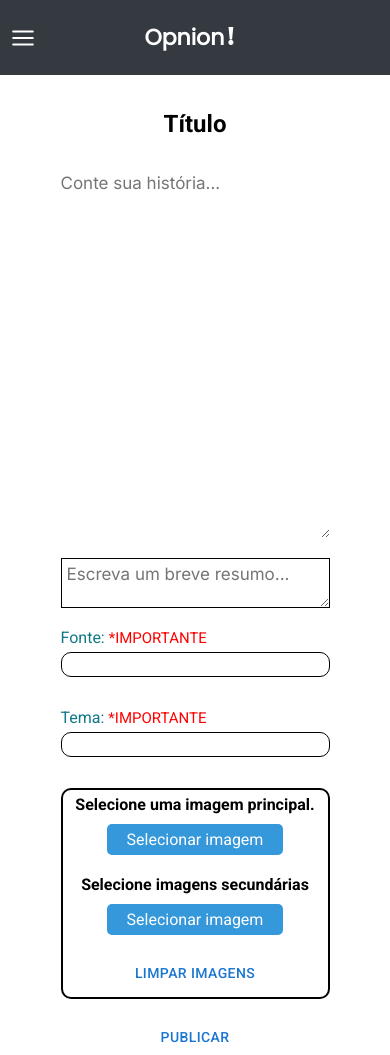
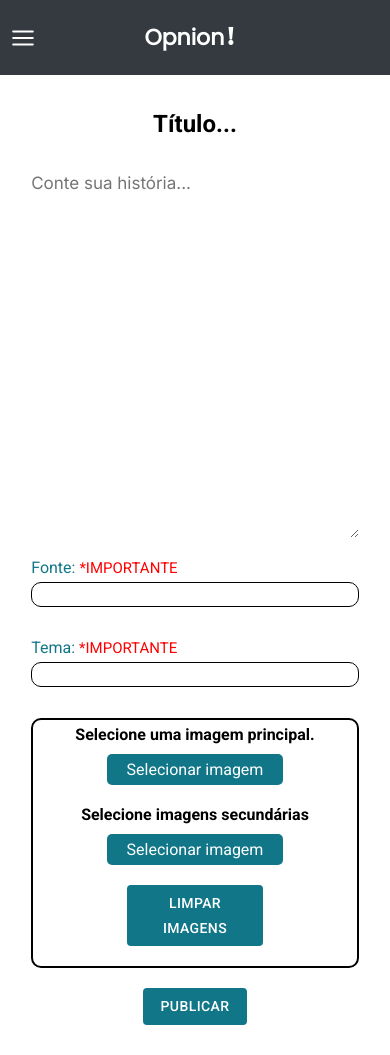
Before and after one commit to guilopreti/capstone-m3-grupo-3-vilson, a React (Create React App) app: page /create in a window 390 px wide. Built offline with nearby package versions, Linux system fonts and the light colour scheme; no server answers; a web font is replaced by a local one; what styled-breakpoints would draw is missing.

Commit message:
feature: page create-post responsiva

```diff
--- a/src/App.js
+++ b/src/App.js
@@ -1,12 +1,7 @@
 import Routes from "./Routes";
-import { useContext } from "react";
-import { PostsContext } from "./Providers/posts";
 import GlobalStyles from "./styles/globalStyles";
 
 function App() {
-  const { posts } = useContext(PostsContext);
-  console.log(posts);
-
   return (
     <>
       <GlobalStyles />
--- a/src/pages/CreatePost/index.jsx
+++ b/src/pages/CreatePost/index.jsx
@@ -11,10 +11,13 @@ const CreatePost = () => {
   const { user } = useContext(UserContext);
 
   const formSchema = yup.object().shape({
-    text: yup.string().required("Texto obrigatório"),
+    text: yup
+      .string()
+      .min(2500, "Mínimo de 2500 caracteres!")
+      .max(9000, "Máximo de 9000 caracteres!")
+      .required("Texto Obrigatório!"),
     font: yup.string(),
     theme: yup.string(),
-    resume: yup.string().required("Resumo obrigatório"),
   });
 
   const [title, setTitle] = useState("Sem Título");
@@ -39,6 +42,11 @@ const CreatePost = () => {
     reader.readAsDataURL(evt.target.files[0]);
   };
 
+  const cleanImages = () => {
+    setPrimaryImage("");
+    setSecondaryImages([]);
+  };
+
   const {
     register,
     handleSubmit,
@@ -51,7 +59,6 @@ const CreatePost = () => {
       text: data.text,
       font: data.font,
       theme: data.theme,
-      resume: data.resume,
       date: `${new Date().getDate()}/${
         new Date().getMonth() + 1
       }/${new Date().getFullYear()} - ${new Date().getHours()}:${new Date().getMinutes()}:${new Date().getSeconds()}`,
@@ -61,7 +68,6 @@ const CreatePost = () => {
       media: null,
       userId: user.user.id,
     };
-
     api
       .post("/posts", post, {
         headers: {
@@ -73,10 +79,10 @@ const CreatePost = () => {
   };
 
   return (
-    <form onSubmit={handleSubmit(onSubmit)}>
-      <Container>
+    <Container onSubmit={handleSubmit(onSubmit)}>
+      <article>
         <h1 contentEditable onBlur={(evt) => setTitle(evt.target.innerText)}>
-          Título
+          Título...
         </h1>
 
         <SectionTexts>
@@ -86,15 +92,6 @@ const CreatePost = () => {
               {...register("text")}
             />
             <span>{errors.text?.message}</span>
-          </div>
-
-          <div>
-            <textarea
-              placeholder="Escreva um breve resumo..."
-              {...register("resume")}
-              className="resume-textarea"
-            />
-            <span>{errors.resume?.message}</span>
           </div>
         </SectionTexts>
 
@@ -141,12 +138,12 @@ const CreatePost = () => {
             </span>
           </div>
 
-          <Button>Limpar imagens</Button>
+          <Button onClick={cleanImages}>Limpar imagens</Button>
         </SectionImages>
 
         <Button type="submit">Publicar</Button>
-      </Container>
-    </form>
+      </article>
+    </Container>
   );
 };
 
--- a/src/pages/CreatePost/styles.js
+++ b/src/pages/CreatePost/styles.js
@@ -1,31 +1,39 @@
 import styled from "styled-components";
 
-export const Container = styled.article`
+export const Container = styled.form`
   display: flex;
   flex-direction: column;
   align-items: center;
 
+  article {
+    width: 84%;
+    max-width: 1070px;
+    display: flex;
+    flex-direction: column;
+    align-items: center;
+  }
+
   h1 {
-    width: 268px;
+    width: 100%;
     text-align: center;
     margin: 35px 0px;
   }
 
   textarea {
     margin-bottom: 5px;
-    width: 269px;
+    width: 100%;
     border: none;
     height: 365px;
     font-size: 17px;
     font-family: Inter, sans-serif;
   }
 
-  .resume-textarea {
-    height: 50px;
-    border: 1px solid black;
-    padding: 5px;
-    width: 269px;
-    font-family: Inter, sans-serif;
+  button {
+    color: white;
+    background-color: #117788;
+    margin-bottom: 15px;
+    width: 32%;
+    max-width: 161px;
   }
 `;
 
@@ -33,12 +41,14 @@ export const SectionTexts = styled.section`
   display: flex;
   flex-direction: column;
   align-items: center;
+  width: 100%;
 
   div {
     display: flex;
     flex-direction: column;
     align-items: center;
     margin-bottom: 15px;
+    width: 100%;
   }
 
   span {
@@ -50,7 +60,7 @@ export const SectionTexts = styled.section`
 export const DivContent = styled.div`
   display: flex;
   flex-direction: column;
-  width: 269px;
+  width: 100%;
   height: 65px;
   margin-bottom: 15px;
 
@@ -80,7 +90,8 @@ export const SectionImages = styled.section`
   border-radius: 10px;
   padding: 5px;
   margin-bottom: 20px;
-  width: 269px;
+  width: 100%;
+  max-width: 362px;
 
   div {
     display: flex;
@@ -94,11 +105,18 @@ export const SectionImages = styled.section`
   }
 
   label {
-    background-color: #3498db;
+    background-color: #117788;
     border-radius: 5px;
     color: #fff;
     cursor: pointer;
     margin: 10px;
     padding: 6px 20px;
   }
+
+  button {
+    color: white;
+    background-color: #117788;
+    margin-bottom: 15px;
+    width: 136px;
+  }
 `;
```
